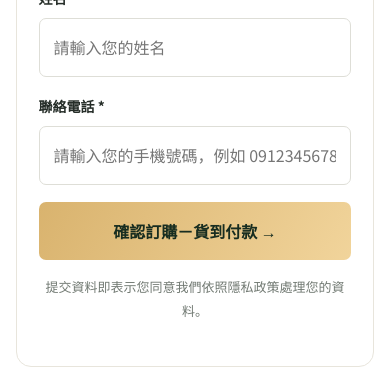
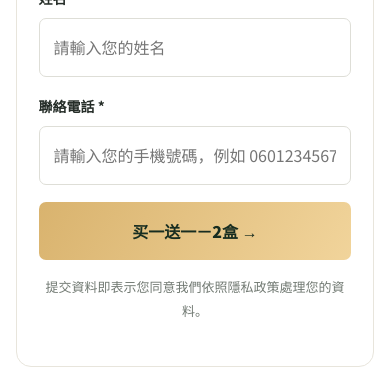
Before and after one commit to Dialordx/malaysia-product-landing-page, a plain HTML site: page index.html in a window 390 px wide. Shown: the part 5400-5768 px from the top of the page. Drawn offline with Linux system fonts and the light colour scheme.

Commit message:
Update phone placeholder and button text

```diff
--- a/index.html
+++ b/index.html
@@ -1054,7 +1054,7 @@ footer p {
           type="tel"
           id="phone"
           name="phone"
-          placeholder="請輸入您的手機號碼，例如 0912345678"
+          placeholder="請輸入您的手機號碼，例如 06012345678"
           autocomplete="tel"
           inputmode="tel"
           maxlength="30"
@@ -1062,7 +1062,7 @@ footer p {
       </div>
 
       <button type="submit" class="btn" id="submitOrderButton">
-        確認訂購－貨到付款 →
+       买一送一－2盒 →
       </button>
 
       <p class="form-note" id="formMessage" role="status" aria-live="polite">
```
